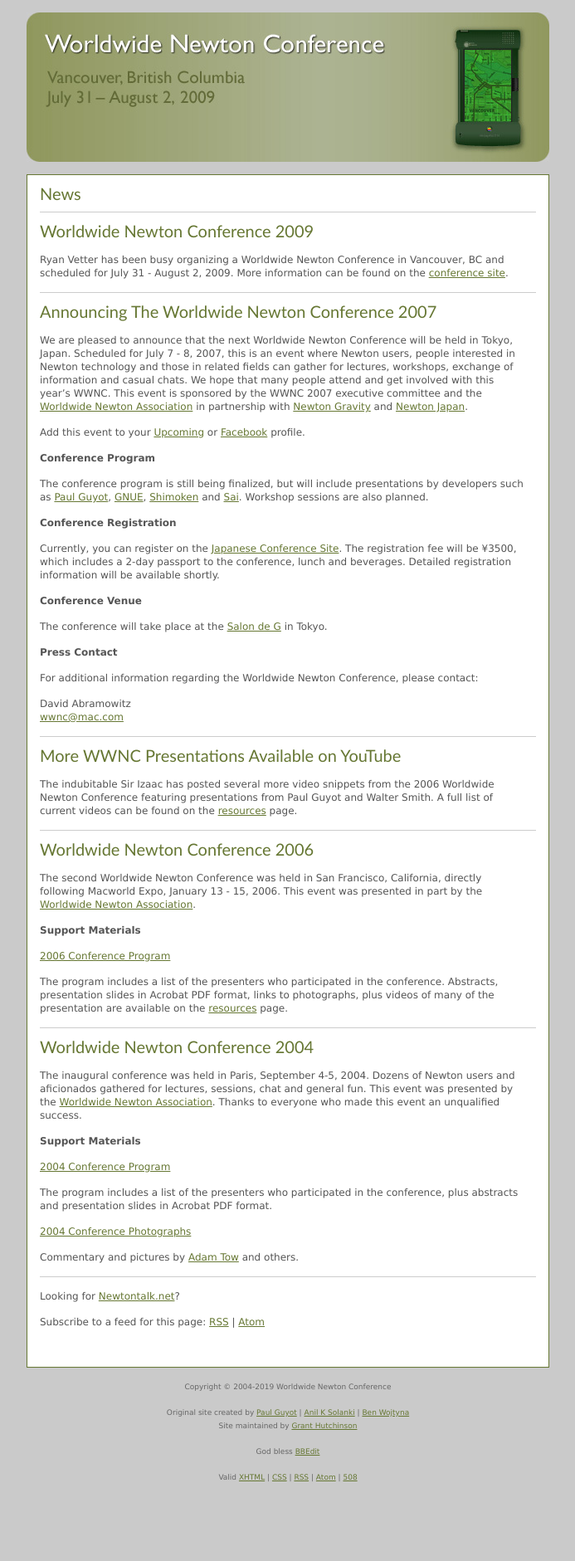
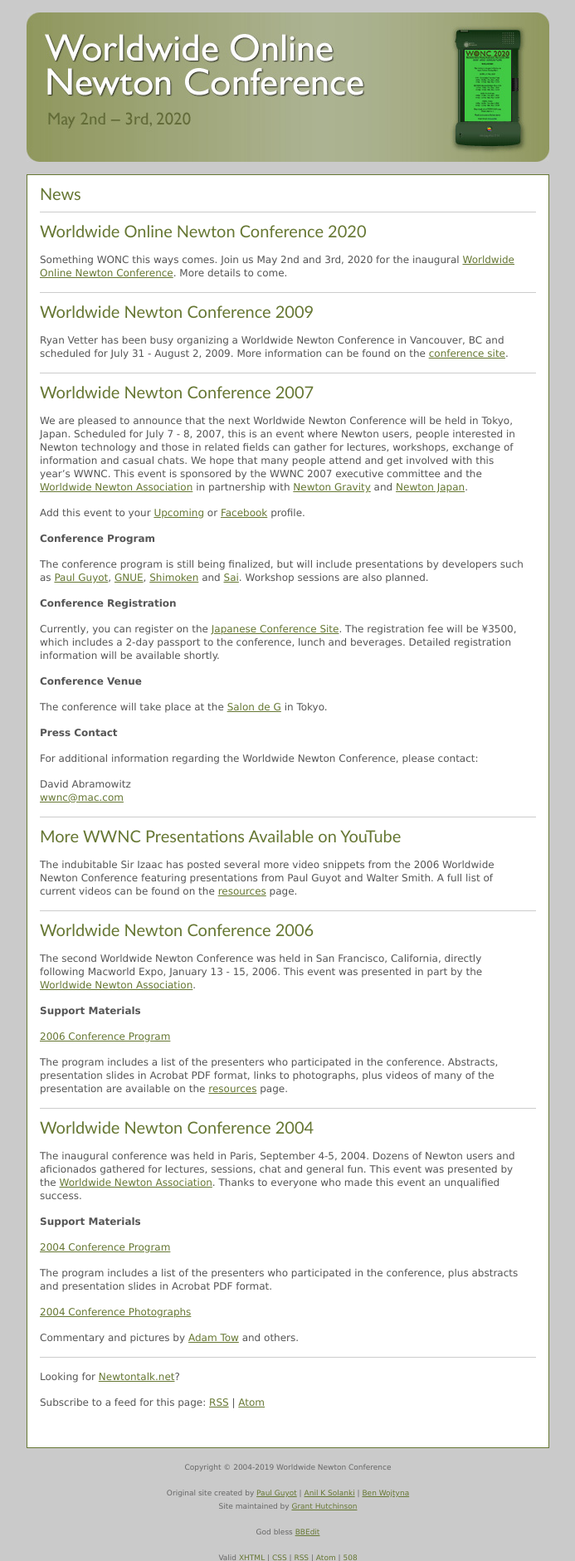
Before and after one commit to splorp/wwnc, a PHP site: page / in a window 1280 px wide. Shown: the top 1881 px of the page at 83% size, without its empty margins (293-986 px from the left). Before the commit the page ends 1785 px from the top, so only its background shows below. Run offline with PHP 8.4, Linux system fonts and the light colour scheme.

Commit message:
Added WONC 2020 conference, updated header

```diff
--- a/wwnc.newtontalk.net/index.php
+++ b/wwnc.newtontalk.net/index.php
@@ -14,7 +14,7 @@
 	<body>
 		<div id="container">
 			<div id="header">
-				<img src="/image/wwnc-header2009.jpg" alt="Worldwide Newton Conference - Vancouver, British Columbia - July - August 2009" width="630" height="180" border="0" />
+				<img src="/image/wwnc-header2020.jpg" alt="Worldwide Online Newton Conference" width="630" height="180" border="0" />
 			</div>
 
 			<div id="content">
@@ -24,12 +24,17 @@
 				</div>
 
 				<div class="chunk">
+				<h1>Worldwide Online Newton Conference 2020</h1>
+				<p>Something WONC this ways comes. Join us May 2nd and 3rd, 2020 for the inaugural <a href="http://wwnc.online/">Worldwide Online Newton Conference</a>. More details to come.</p>
+				</div>
+
+				<div class="chunk">
 				<h1>Worldwide Newton Conference 2009</h1>
 				<p>Ryan Vetter has been busy organizing a Worldwide Newton Conference in Vancouver, BC and scheduled for July 31 - August 2, 2009. More information can be found on the <a href="https://web.archive.org/web/20090704085219/http://wwnc2009.com/Home.html">conference site</a>.</p>
 				</div>
 
 				<div class="chunk">
-				<h1>Announcing The Worldwide Newton Conference 2007</h1>
+				<h1>Worldwide Newton Conference 2007</h1>
 				<p>We are pleased to announce that the next Worldwide Newton Conference will be held in Tokyo, Japan. Scheduled for July 7 - 8, 2007, this is an event where Newton users, people interested in Newton technology and those in related fields can gather for lectures, workshops, exchange of information and casual chats. We hope that many people attend and get involved with this year&#8217;s WWNC. This event is sponsored by the WWNC 2007 executive committee and the <a href="https://web.archive.org/web/20090905063736/http://worldwide-newton.asso.eu.org/">Worldwide Newton Association</a> in partnership with <a href="http://newton.so-kukan.com/gravity/wwnc2007/">Newton Gravity</a> and <a href="https://web.archive.org/web/20061107232802/http://www.cyborg.ne.jp/~newtonj/">Newton Japan</a>.</p>
 
 				<p>Add this event to your <a href="http://upcoming.yahoo.com/event/203492">Upcoming</a> or <a href="http://www.facebook.com/event.php?eid=2358157939">Facebook</a> profile.</p>
```
Also changed, not shown: wwnc.newtontalk.net/image/wwnc-header2020.jpg (added).
